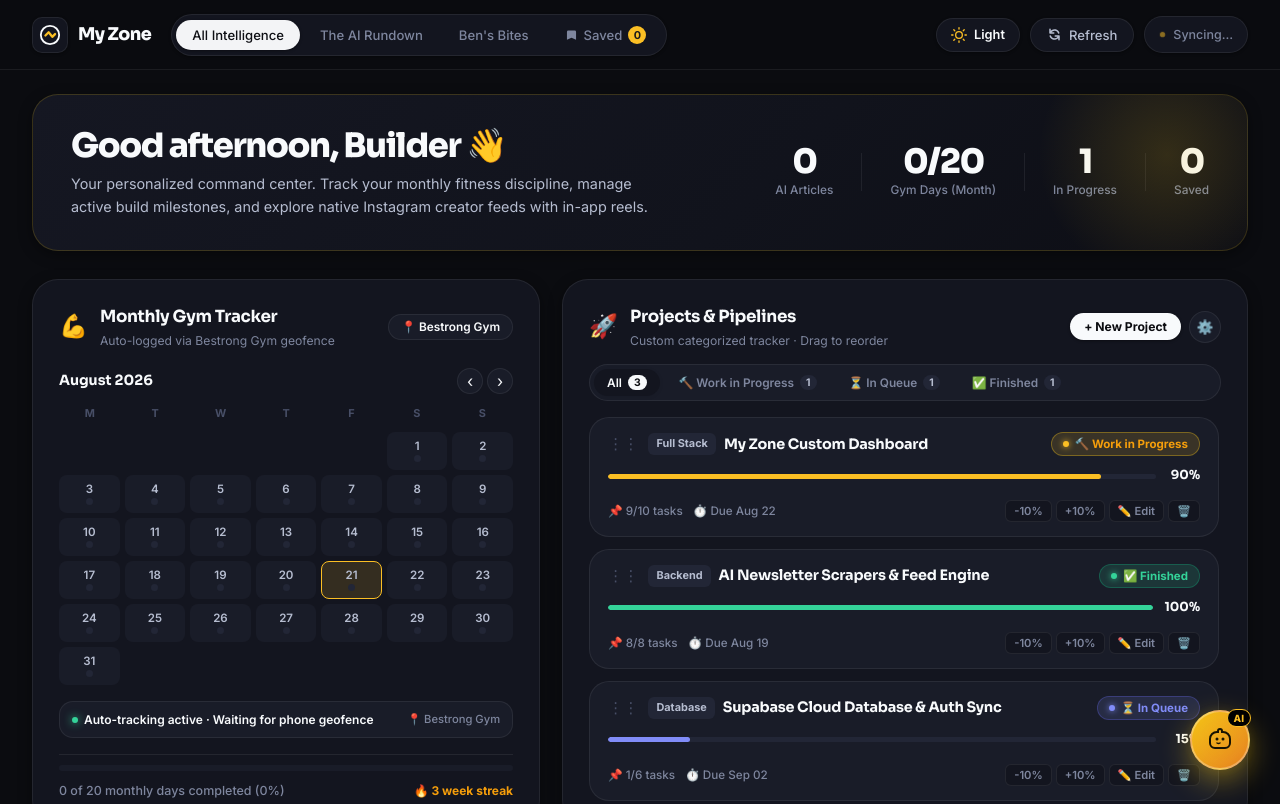
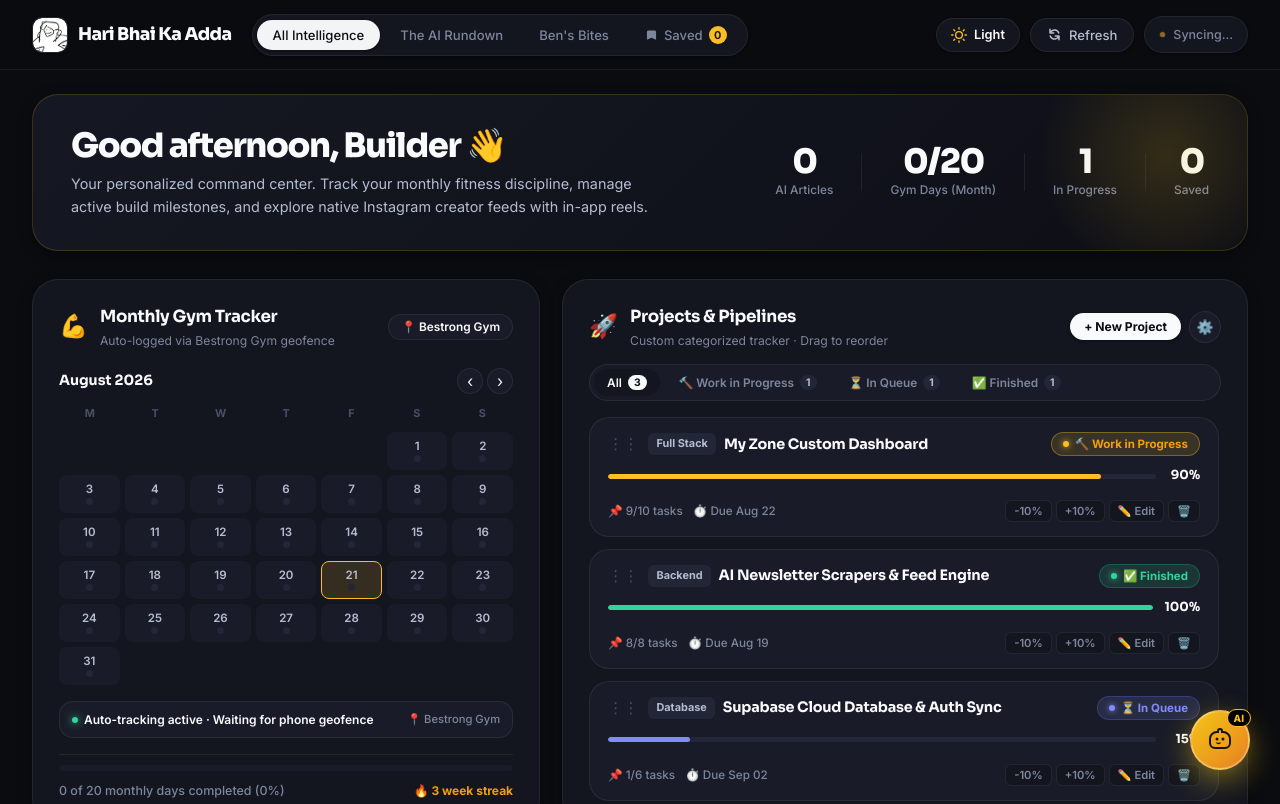
Before and after one commit to harzhx/myzone, a website: page dashboard/index.html in a window 1280 px wide. Shown: the top 804 px of the page. Drawn offline with Linux system fonts and the light colour scheme; no server answers.

Commit message:
Set site title to Hari Bhai Ka Adda and add custom favicon and navbar branding

```diff
--- a/dashboard/index.html
+++ b/dashboard/index.html
@@ -12,8 +12,11 @@
     })();
   </script>
   <meta name="viewport" content="width=device-width, initial-scale=1.0" />
-  <title>My Zone — Personal Hub & AI Digest</title>
-  <meta name="description" content="Personal workspace: AI newsletter digest, monthly automated gym geofencing tracker, customizable active project pipelines, and dynamic Instagram in-app reel feeds." />
+  <title>Hari Bhai Ka Adda</title>
+  <meta name="description" content="Hari Bhai Ka Adda — Personal Hub, AI Intelligence, and Productivity Command Center." />
+  <link rel="icon" type="image/png" href="assets/favicon.png" />
+  <link rel="apple-touch-icon" href="assets/favicon.png" />
+  <link rel="shortcut icon" href="favicon.ico" />
   <link rel="preconnect" href="https://fonts.googleapis.com" />
   <link rel="preconnect" href="https://fonts.gstatic.com" crossorigin />
   <link href="https://fonts.googleapis.com/css2?family=Inter:wght@300;400;500;600;700;800;900&family=Sora:wght@400;500;600;700;800&display=swap" rel="stylesheet" />
@@ -24,13 +27,10 @@
   <!-- ===== TOP NAVBAR ===== -->
   <header class="navbar" id="navbar">
     <div class="navbar__logo">
-      <div class="logo-mark" aria-hidden="true">
-        <svg width="22" height="22" viewBox="0 0 24 24" fill="none">
-          <circle cx="12" cy="12" r="10" stroke="currentColor" stroke-width="2"/>
-          <path d="M7 12.5 L10.5 9 L14.5 14 L17.5 11" stroke="var(--clr-gold)" stroke-width="2.5" stroke-linecap="round" stroke-linejoin="round"/>
-        </svg>
+      <div class="logo-mark" aria-hidden="true" style="overflow:hidden;padding:0;">
+        <img src="assets/favicon.png" alt="Hari Bhai" style="width:100%;height:100%;object-fit:cover;border-radius:9px;" />
       </div>
-      <span class="logo-text">My Zone</span>
+      <span class="logo-text">Hari Bhai Ka Adda</span>
     </div>
 
     <!-- Center Navigation Tabs -->
```
Also changed, not shown: dashboard/assets/favicon.jpg (added), dashboard/assets/favicon.png (added), dashboard/favicon.ico (added), favicon.ico (added).
